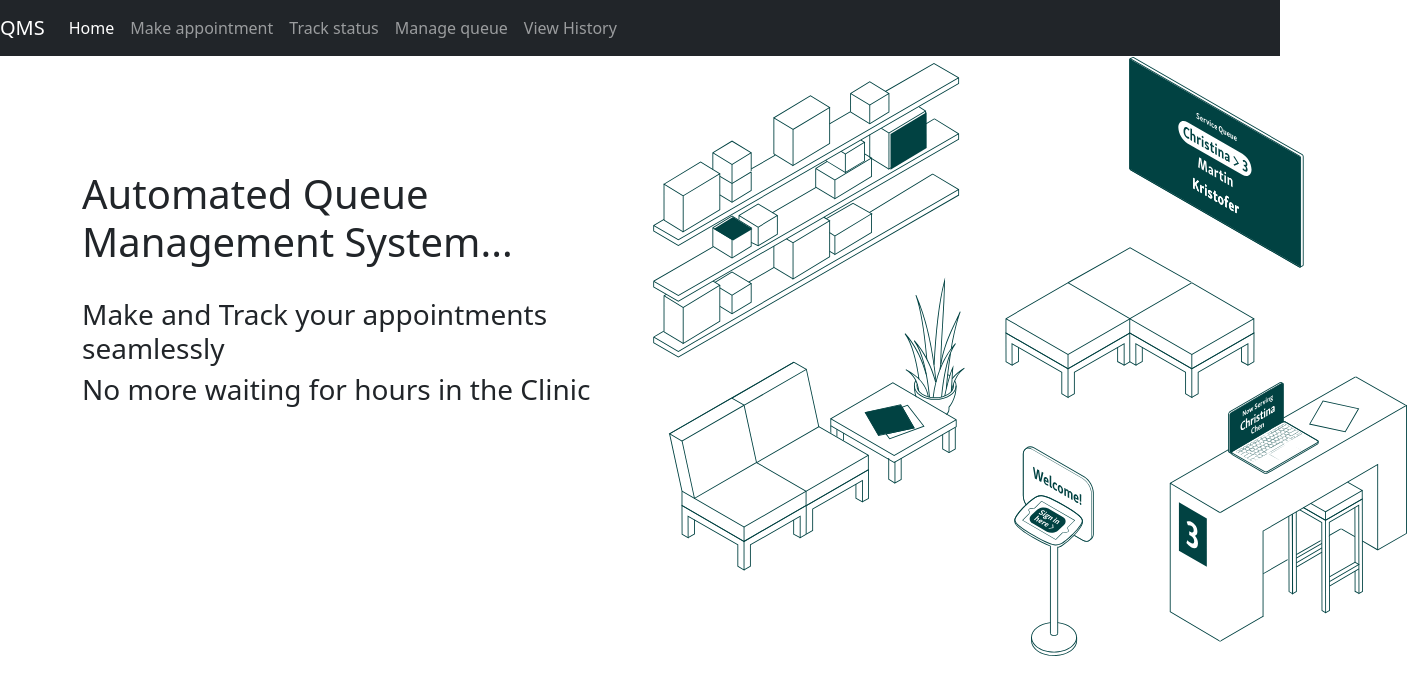
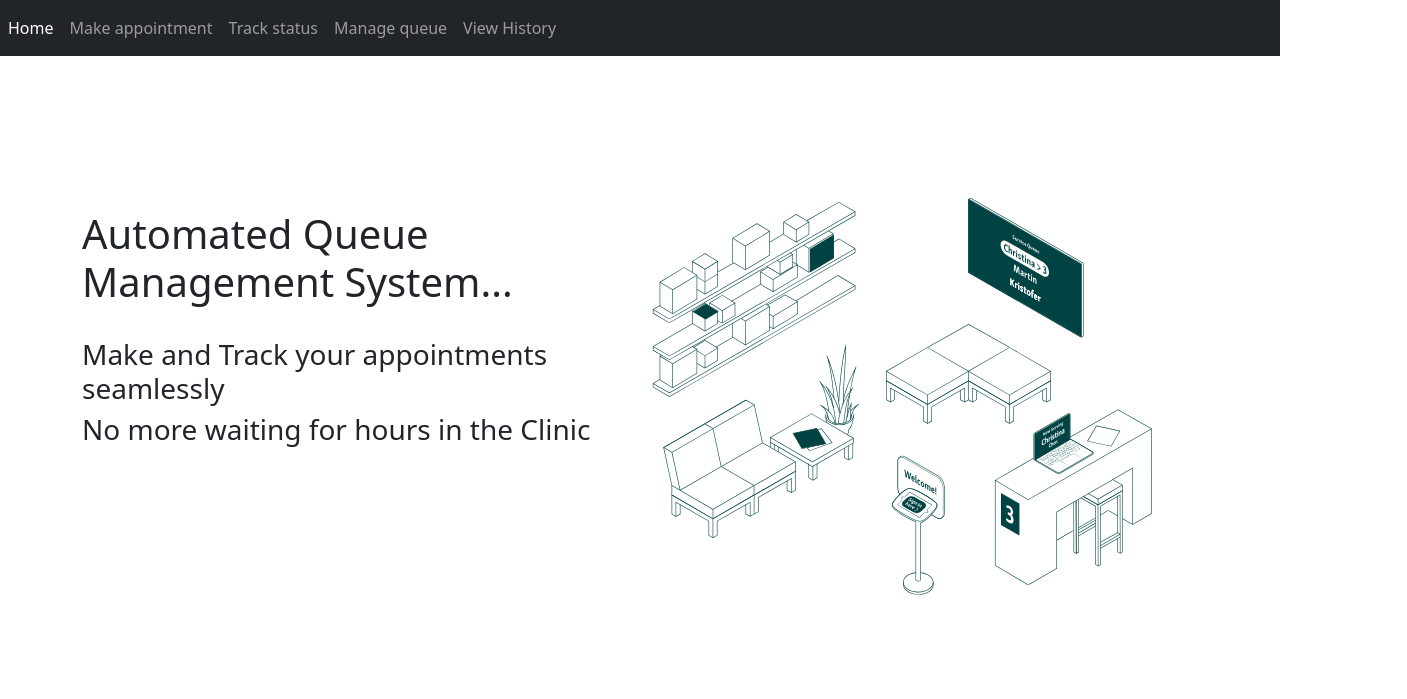
Before and after one commit to poojasharma2306/QMS, a website: page client/homepage.html in a window 1280 px wide. Shown: the whole page, 1407 px wide, since content can reach past the window. Drawn offline with nearby package versions, Linux system fonts and the light colour scheme.

Commit message:
updated navbar

```diff
--- a/client/homepage.html
+++ b/client/homepage.html
@@ -12,7 +12,6 @@
 
 <body>
     <nav class="navbar navbar-expand-lg navbar-expand-sm navbar-dark bg-dark">
-        <a class="navbar-brand">QMS</a>
         <div class="collapse navbar-collapse" id="navbarNav">
             <div class="navbar-nav">
                 <a class="nav-item nav-link active" href="/">Home</a>
@@ -24,7 +23,7 @@
         </div>
     </nav>
     <div>
-        <div class="container">
+        <div class="container" style="margin-top:40px">
             <div class="row">
                 <div class="col-sm-6" style="margin-top:10%">
                     <h1>Automated Queue Management System...</h1>
@@ -33,7 +32,7 @@
                     <h3>No more waiting for hours in the Clinic</h3>
                 </div>
                 <div class="col-sm-6">
-                    <img src="home-page-illustration.svg" height="600px" />
+                    <img src="home-page-illustration.svg" height="600px" width="500px" />
                 </div>
             </div>
         </div>
--- a/client/styles.css
+++ b/client/styles.css
@@ -76,3 +76,7 @@ label.radio input:checked+span {
 .hidden {
 	display: 'none !important';
 }
+
+.navbar-nav {
+	font-weight: bolder;
+}
```
Also changed, not shown: client/create-appointment.html (+1 -2 lines), client/history.html (+0 -1 lines), client/qms.html (+0 -1 lines), client/tracker.html (+0 -1 lines).
